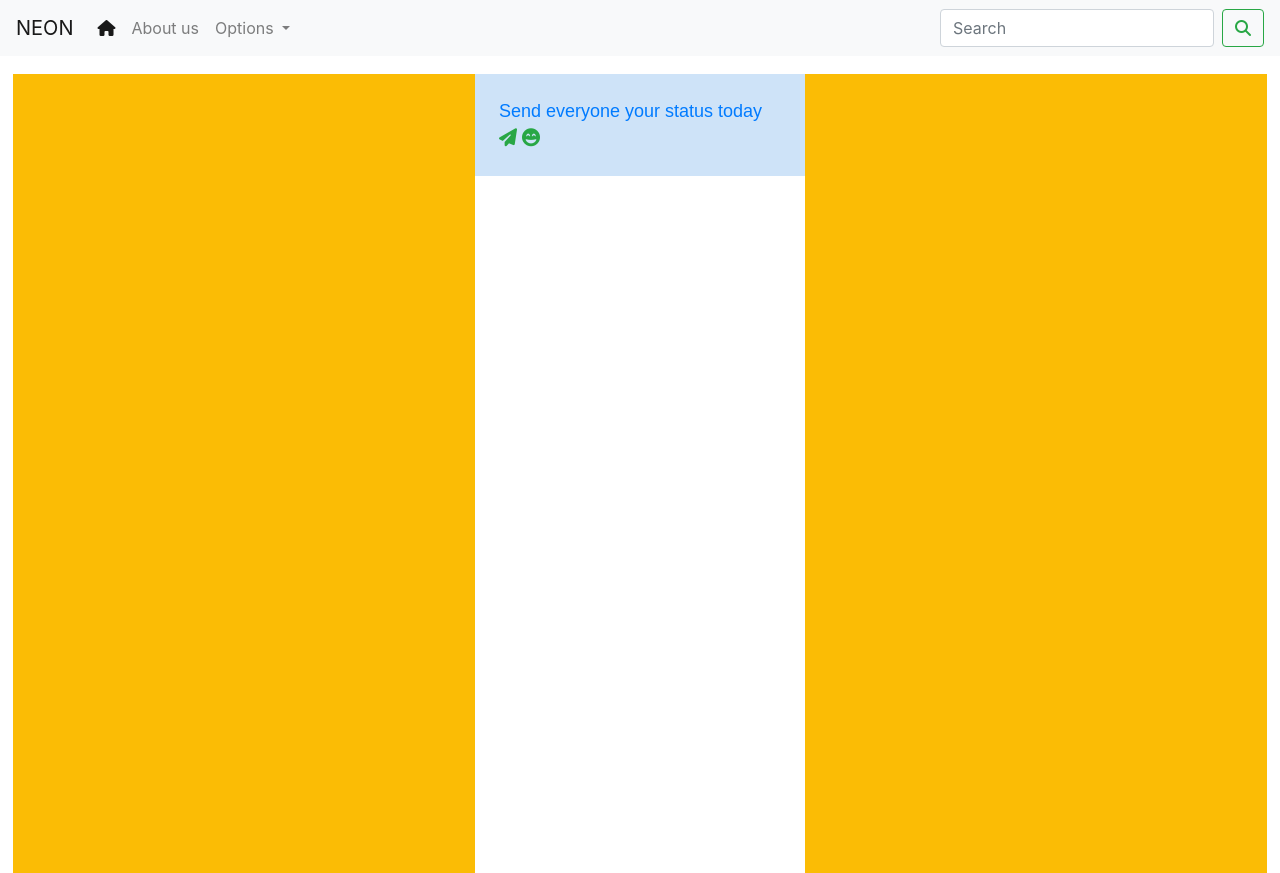
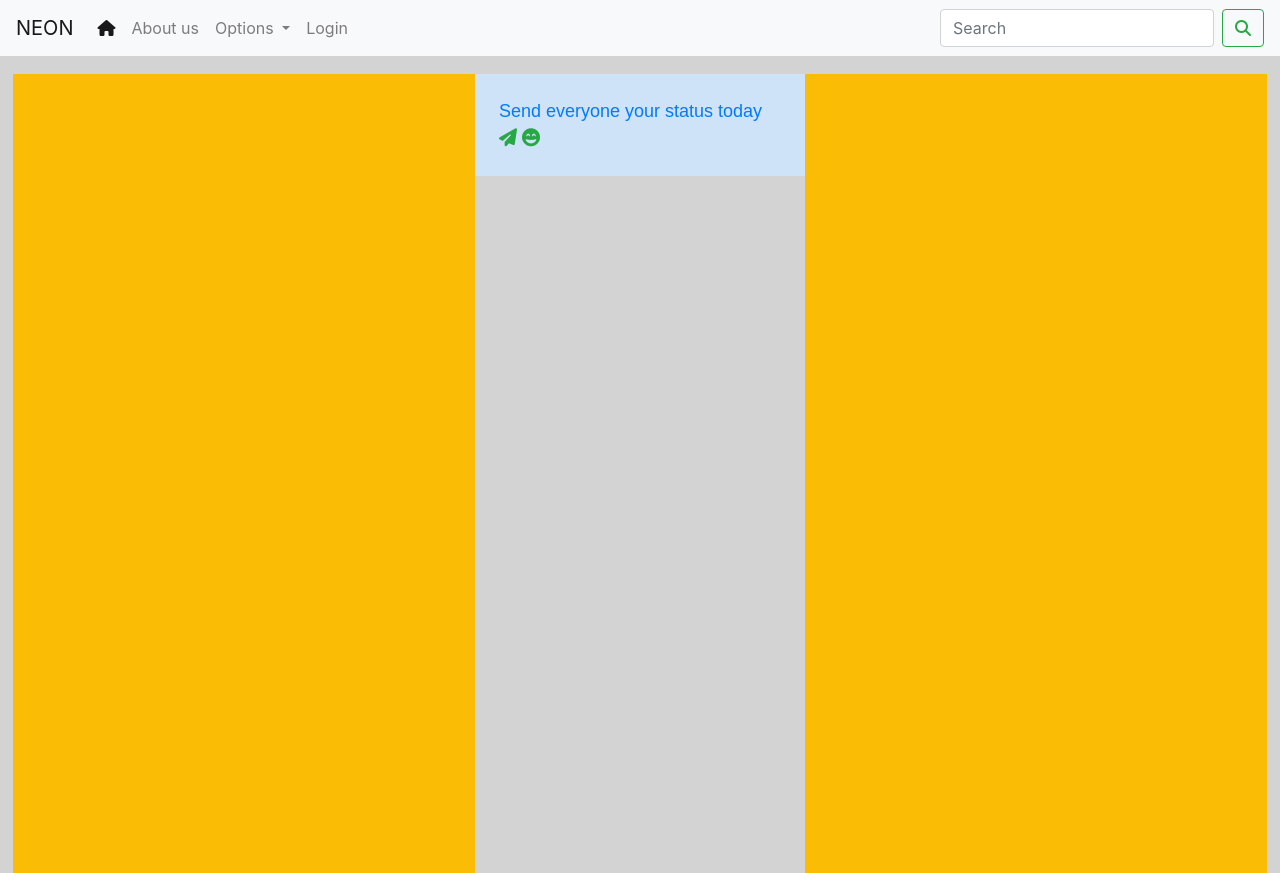
Before and after one commit to NuclearSherwin/neon, a Symfony app: template templates/home/index.html.twig in a window 1280 px wide. Shown: the top 873 px of the page. Run offline with Twig, Linux system fonts and the light colour scheme; the template is opened without the code that fills it: most values are stand-ins (such as "Sample title", 1, 10 or a date in 2020); some libraries are stand-ins or nearby versions.

Commit message:
add login when user are not login yet

```diff
--- a/templates/base.html.twig
+++ b/templates/base.html.twig
@@ -8,7 +8,7 @@
         {% block stylesheets %}
             <link rel="stylesheet" href="https://cdn.jsdelivr.net/npm/bootstrap@4.1.3/dist/css/bootstrap.min.css" integrity="sha384-MCw98/SFnGE8fJT3GXwEOngsV7Zt27NXFoaoApmYm81iuXoPkFOJwJ8ERdknLPMO" crossorigin="anonymous">
             <script src="https://kit.fontawesome.com/823e15a3c8.js" crossorigin="anonymous"></script>
-{#            <link rel="stylesheet" href="{{ asset('build/app.css') }}">#}
+            <link rel="stylesheet" href="{{ asset('build/app.css') }}">
         {% endblock %}
         {% block javascripts %}
             {{ encore_entry_script_tags('app') }}
@@ -67,6 +67,11 @@
                        </div>
                     {% endif %}
                 </li>
+                {% if not app.user %}
+                    <li class="nav-item">
+                        <a class="nav-link" href="{{ path('app_login') }}">Login</a>
+                    </li>
+                {% endif %}
             </ul>
             <form class="form-inline my-2 my-lg-0">
                 <input class="form-control mr-sm-2" type="search" placeholder="Search" aria-label="Search">
```
